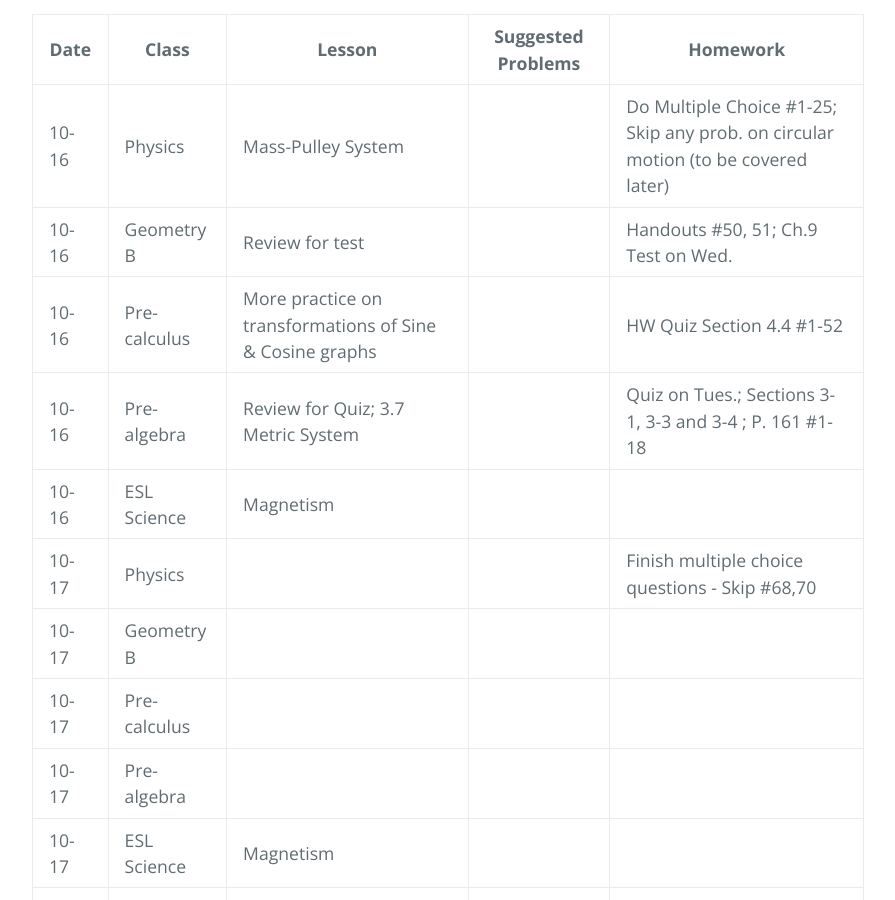
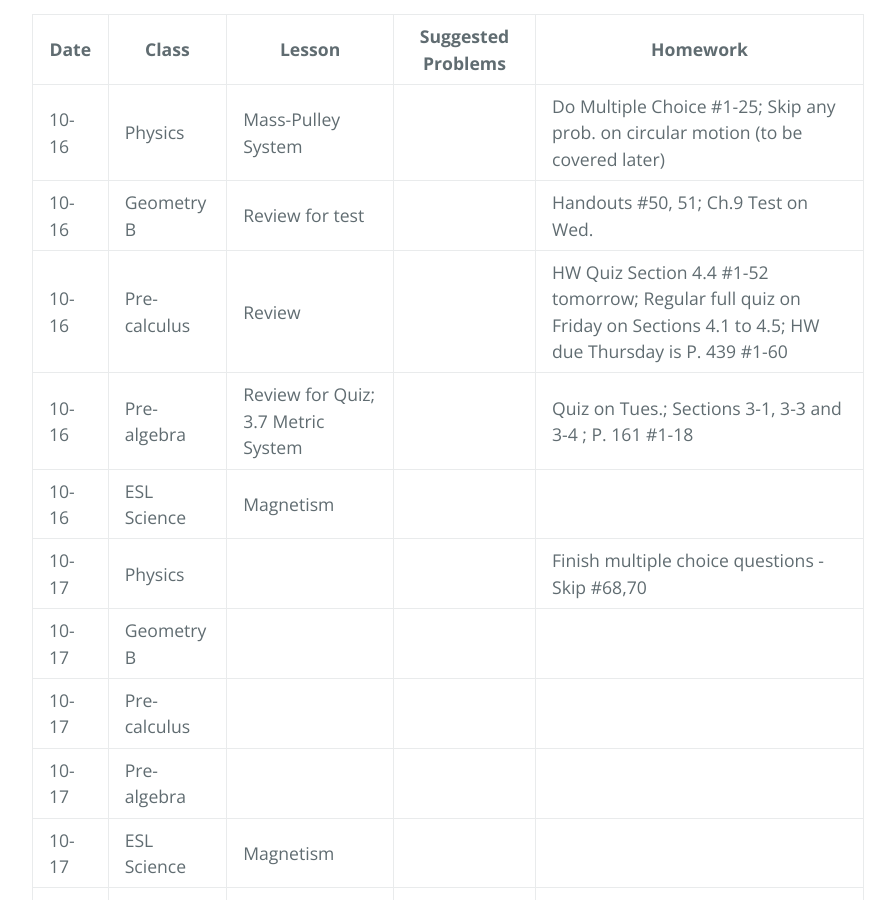
Before and after one commit to gpayoo/gpayoo, a Jekyll site: the page built from index.md, in a window 1280 px wide and 900 px high, scrolled down 554 px. Shown: the whole window, without its empty margins (192-1087 px from the left). Built offline with Jekyll 4.4.1, drawn with Linux system fonts in a browser that asks for light colours; our own code applies the rules of GitHub Pages for plain Markdown files.

Commit message:
Update index.md

```diff
--- a/index.md
+++ b/index.md
@@ -12,7 +12,7 @@ layout: default
 | ---- | ----- | ------ | -------- | ---
 | 10-16 | Physics | Mass-Pulley System | | Do Multiple Choice #1-25; Skip any prob. on circular motion (to be covered later)
 | 10-16 | Geometry B | Review for test  | |  Handouts #50, 51; Ch.9 Test on Wed. |
-| 10-16 | Pre-calculus | More practice on transformations of Sine & Cosine graphs | |  HW Quiz Section 4.4 #1-52
+| 10-16 | Pre-calculus | Review | |  HW Quiz Section 4.4 #1-52 tomorrow; Regular full quiz on Friday on Sections 4.1 to 4.5; HW due Thursday is P. 439 #1-60
 | 10-16 | Pre-algebra | Review for Quiz; 3.7 Metric System | | Quiz on Tues.; Sections 3-1, 3-3 and 3-4 ; P. 161 #1-18
 | 10-16 | ESL Science | Magnetism |  |
 | 10-17 | Physics |  | | Finish multiple choice questions - Skip #68,70
```
